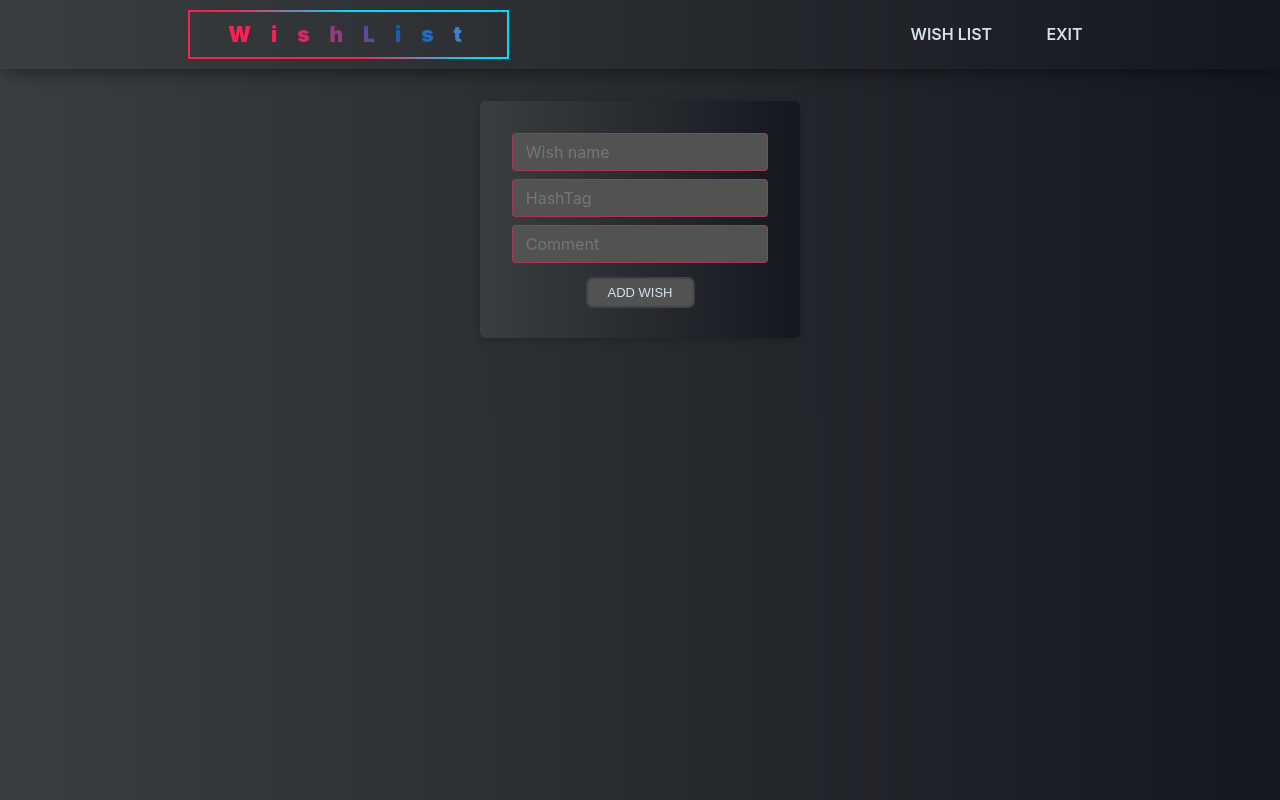
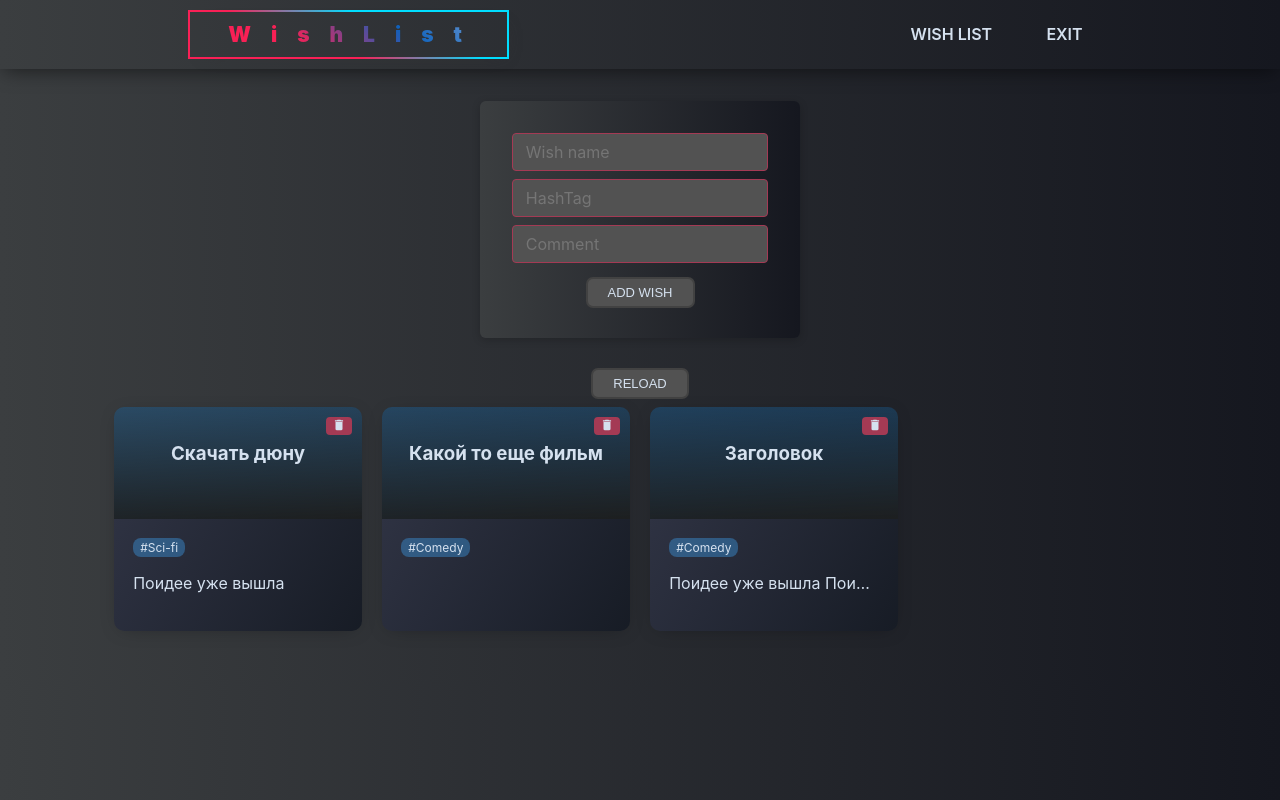
Before and after one commit to Volkoduff/wish-list, a Next.js app: page /wish-list in a window 1280 px wide. Built offline with nearby package versions, Linux system fonts and the light colour scheme.

Commit message:
Add refactoring

```diff
--- a/components/ui/Button.tsx
+++ b/components/ui/Button.tsx
@@ -1,9 +1,13 @@
 import * as React from "react";
 import classes from "./Button.module.scss"
 
-const Button: React.FC = (props) => {
+const Button: React.FC<{onClickHandler: () => void | null}> = (props) => {
     return (
-        <button className={classes.primaryButton}>{props.children}</button>
+        <button
+            onClick={props.onClickHandler}
+            className={classes.primaryButton}>
+            {props.children}
+        </button>
     )
 };
 
--- a/components/ui/button.module.scss
+++ b/components/ui/button.module.scss
@@ -24,7 +24,6 @@
   }
 }
 
-
 .iconButton {
   border-radius: 4px;
   border: none;
@@ -36,7 +35,7 @@
   align-items: center;
   position: absolute;
   line-height: 14px;
-  background: #ffffff26;
+  background: $primary-pinky-color;
   top: 10px;
   right: 10px;
 
@@ -45,6 +44,7 @@
     cursor: not-allowed;
   }
   &:hover {
+    transition: .2s ease-in-out;
     box-shadow: 0 0 0 2px #505050;
     background: #626262;
   }
--- a/components/wishes/NewWishForm.module.scss
+++ b/components/wishes/NewWishForm.module.scss
@@ -19,7 +19,7 @@
   display: block;
   font: inherit;
   border-radius: 4px;
-  border: 1px solid $border-raddy-color;
+  border: 1px solid $primary-pinky-color;
   padding: 0.5rem 0.8rem;
   width: 100%;
   background: #525252;
@@ -27,7 +27,7 @@
   &:focus {
     background: rgba(11, 35, 73, 0.51);
     color: $lightTextColor;
-    border: 1px solid $border-raddy-color;
+    border: 1px solid $primary-pinky-color;
   }
 }
 
--- a/components/wishes/NewWishForm.tsx
+++ b/components/wishes/NewWishForm.tsx
@@ -38,7 +38,7 @@ const NewWishForm: React.FC = () => {
                     <input id='description' placeholder={'Comment'} ref={descriptionInputRef}/>
                 </div>
                 <div className={classes.actions}>
-                    <Button>Add wish</Button>
+                    <Button onClickHandler={() => {}}>Add wish</Button>
                 </div>
             </form>
         </Card>
--- a/components/wishes/WishCard.module.scss
+++ b/components/wishes/WishCard.module.scss
@@ -6,6 +6,7 @@
   position: relative;
   padding: 0;
   margin: 10px;
+  height: 14rem;
   border-radius: 10px;
   will-change: transform;
   box-shadow: 0px 3px 20px -8px #0000005e;
@@ -20,11 +21,13 @@
   .wishCard__baseInfo {
     color: $lightTextColor;
     background-image: $primary-dark-gradient;
-    padding: 2rem;
+    padding: 1rem;
+    height: 7rem;
   }
 
   .wishCard__optionalInfo {
     padding: 1.2rem;
+    height: 100%;
     background-image: $secondary-dark-gradient;
   }
 
@@ -50,6 +53,12 @@
   max-width: 100%;
 }
 
+.wishCard__text {
+  overflow: hidden;
+  text-overflow: ellipsis;
+  white-space: nowrap;
+}
+
 .wishCard:hover .details__button {
   opacity: 1;
   transition: .1s ease-in-out;
--- a/components/wishes/WishCard.tsx
+++ b/components/wishes/WishCard.tsx
@@ -25,7 +25,7 @@ const WishCard: React.FC<{wish: Wish}> = (props) => {
             </div>
             <div className={classes.wishCard__optionalInfo}>
                 <span className={classes.wishCard__tag}>#{props.wish.category}</span>
-                <p>{props.wish.description}</p>
+                <p className={classes.wishCard__text}>{props.wish.description}</p>
             </div>
             <p className={classes.details__button} onClick={getDetailedInfoHandler}>Edit</p>
         </div>
--- a/components/wishes/WishList.module.scss
+++ b/components/wishes/WishList.module.scss
@@ -2,6 +2,7 @@
 
 .wishList {
   @include flexCentered();
+  align-items: flex-start;
   list-style: none;
   padding: 0 0 10px 0;
   margin: 0;
--- a/components/wishes/WishesList.tsx
+++ b/components/wishes/WishesList.tsx
@@ -1,13 +1,29 @@
-import React, {Fragment, useContext} from "react";
+import React, {Fragment, useContext, useEffect, useState} from "react";
 import classes from "./WishList.module.scss"
 import WishListElement from "./WishListElement";
 import { WishesContext } from "../../store/wishes-context";
+import Wish from "../../models/wish";
+import Button from "../ui/Button";
+
+const mockData = [
+    new Wish('Скачать дюну', 'Sci-fi', 'Поидее уже вышла'),
+    new Wish('Какой то еще фильм', 'Comedy', ''),
+    new Wish('Заголовок', 'Comedy', 'Поидее уже вышла Поидее уже вышла Поидее уже вышла Поидее уже вышла Поидее уже вышла Поидее уже вышла')
+];
 
 const WishList: React.FC = () => {
     const wishesCtx = useContext(WishesContext);
+    const reloadHandler = () => {
+        wishesCtx.updateItems(mockData)
+    };
+
+    useEffect(() => {
+        reloadHandler()
+    }, []);
 
     return (
         <Fragment>
+            <Button onClickHandler={reloadHandler}>Reload</Button>
             <ul className={classes.wishList}>
                 {wishesCtx.items.map((wish) => <WishListElement key={wish.id} wishData={wish}/>)}
             </ul>
--- a/store/wishes-context.tsx
+++ b/store/wishes-context.tsx
@@ -4,19 +4,20 @@ import Wish from "../models/wish";
 
 type WishContextObj = {
     items: Wish[],
+    updateItems: (items: Wish[]) => void,
     addWish: (wishTitle: string, tag: string, description: string) => void,
     removeWish: (id: string) => void,
-};
+}
 
 export const WishesContext = React.createContext<WishContextObj>({
     items: [],
+    updateItems: () => {},
     addWish: () => {},
     removeWish: (id: string) => {},
 });
 
 const WishesContextProvider: React.FC = (props) => {
     const [wishes, setWishes] = useState<Wish[]>([]);
-
     const addWishHandler = (wishTitle: string, tag: string, description: string) => {
         const wish = new Wish(wishTitle, tag, description);
         setWishes((prev) => prev.concat(wish))
@@ -26,8 +27,13 @@ const WishesContextProvider: React.FC = (props) => {
         setWishes((prev) => prev.filter((wish) => wish.id !== id));
     };
 
+    const updateItemsHandler = (items: Wish[]) => {
+        setWishes(items)
+    };
+
     const contextValue: WishContextObj = {
         items: wishes,
+        updateItems: updateItemsHandler,
         addWish: addWishHandler,
         removeWish: removeWishHandler,
     };
--- a/styles/_variables.scss
+++ b/styles/_variables.scss
@@ -3,7 +3,7 @@ $lightblue: #3D9DEA;
 $lightblue-transparent: #3d9dea66;
 $darkblue: #343A4F;
 $lightTextColor: #D5E1EF;
-$border-raddy-color: #f920567d;
+$primary-pinky-color: #a43a54;
 
 $bg-dark-blue-color-grad: linear-gradient(120deg, #343A4F, #0F1620);
 $bg-light-silver-grad: linear-gradient(176deg, $lightblue-transparent, #ffffff);
```
Also changed, not shown: components/wishes/WishDetails.tsx (+14 -15 lines), pages/wish-list/[wishId]/index.tsx (+3 -4 lines), 1 other file (tests, documents, lock files or other folders).
